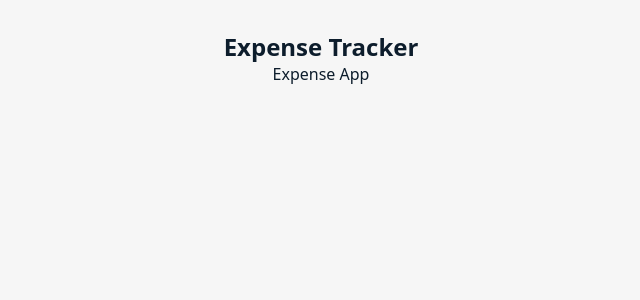
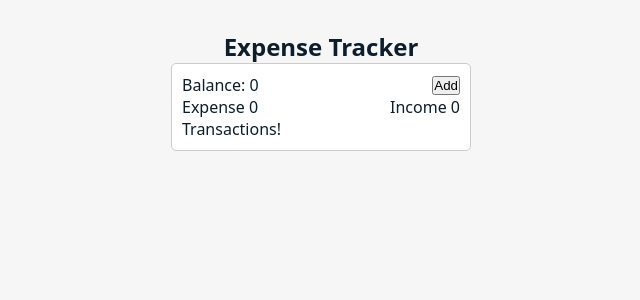
Before and after one commit to ali-khoshqamat/ExpenseTracker-ReactApp, a React (Create React App) app: page / in a window 1280 px wide. Shown: the top 300 px of the page, without its empty margins (319-959 px from the left). Built offline with nearby package versions, Linux system fonts and the light colour scheme.

Commit message:
create a structure for app

```diff
--- a/src/App.css
+++ b/src/App.css
@@ -11,3 +11,24 @@
   /* font-family: "Gill Sans", "Gill Sans MT", Calibri, "Trebuchet MS", sans-serif; */
   padding-top: 30px;
 }
+
+.container {
+  width: 300px;
+  display: flex;
+  flex-direction: column;
+  background-color: #fff;
+  padding: 10px;
+  border: 1px solid #ccc;
+  border-radius: 5px;
+}
+.topSection {
+  display: flex;
+  justify-content: space-between;
+  align-items: center;
+  /* margin-bottom: 20px; */
+}
+.resultSection {
+  display: flex;
+  justify-content: space-between;
+  align-items: center;
+}
--- a/src/components/ExpenseApp.js
+++ b/src/components/ExpenseApp.js
@@ -1,5 +1,18 @@
+import { useState } from "react";
+import OverView from "./OverView";
+import Transactions from "./Transactions";
+
 const ExpenseApp = () => {
-  return <div>Expense App</div>;
+  const [expense, setExpense] = useState(0);
+  const [income, setIncome] = useState(0);
+  const [transactions, setTransactions] = useState([]);
+
+  return (
+    <section className="container">
+      <OverView expense={expense} income={income} />
+      <Transactions transactions={transactions} />
+    </section>
+  );
 };
 
 export default ExpenseApp;
--- /dev/null
+++ b/src/components/OverView.js
@@ -0,0 +1,16 @@
+const OverView = ({expense, income}) => {
+  return (
+    <>
+      <div className="topSection">
+        <p>Balance: {income - expense}</p>
+        <button>Add</button>
+      </div>
+      <div className="resultSection">
+        <div>Expense {expense}</div>
+        <div>Income {income}</div>
+      </div>
+    </>
+  );
+};
+
+export default OverView;
--- /dev/null
+++ b/src/components/Transactions.js
@@ -0,0 +1,5 @@
+const Transactions = ({transactions}) => {
+  return <div>Transactions!</div>;
+};
+
+export default Transactions;
```
